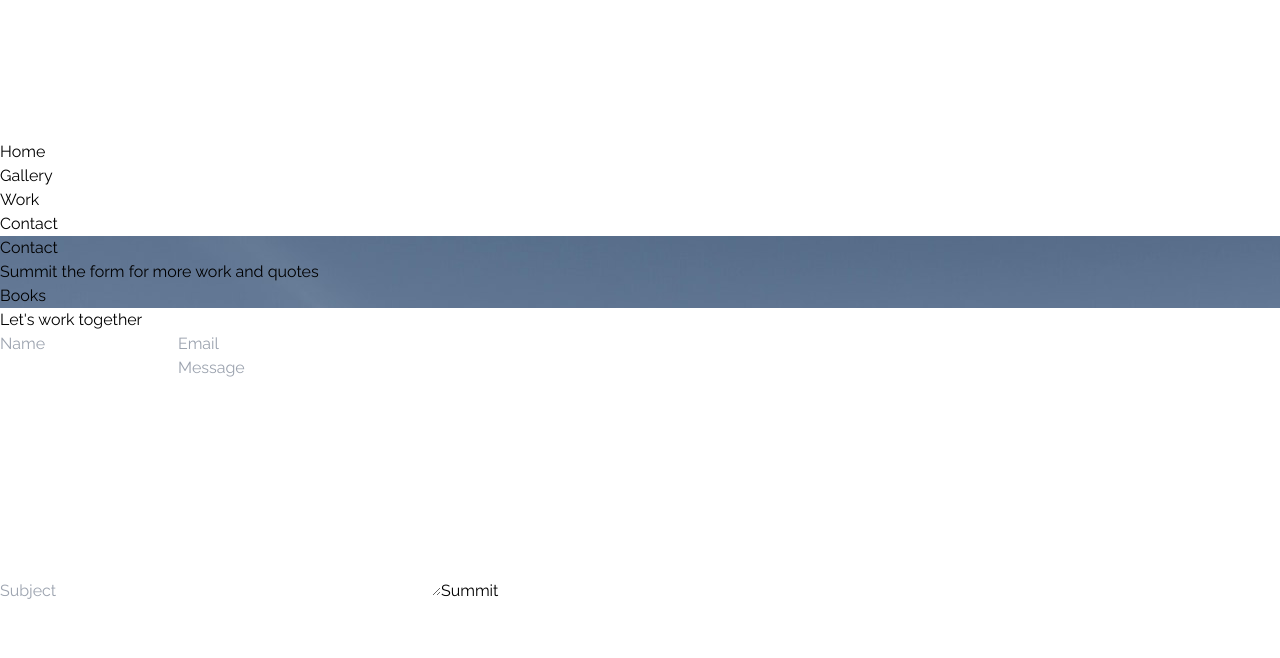
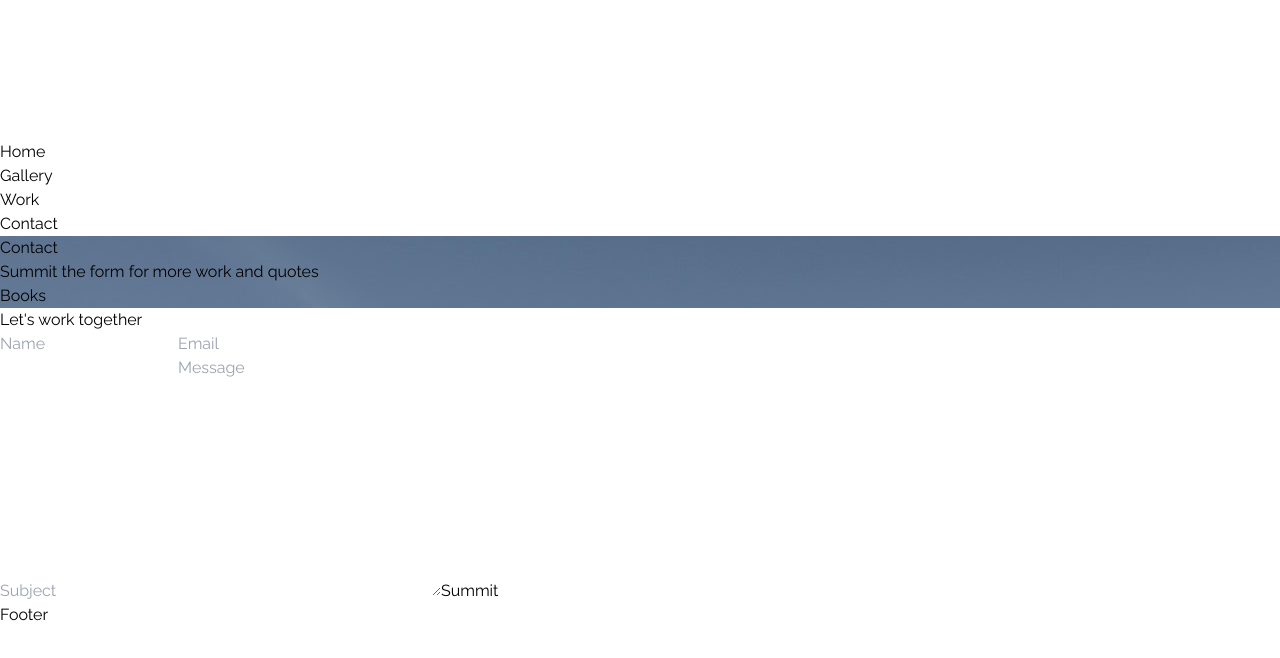
Before and after one commit to domchu/domchu-landing-page, a Next.js app: page /contact in a window 1280 px wide. Shown: the top 658 px of the page. Built offline with nearby package versions, Linux system fonts and the light colour scheme.

Commit message:
created the footer components and passing it to the app.js

```diff
--- /dev/null
+++ b/Components/Footer.js
@@ -0,0 +1,7 @@
+import React from "react";
+
+const Footer = () => {
+  return <div>Footer</div>;
+};
+
+export default Footer;
--- a/pages/_app.js
+++ b/pages/_app.js
@@ -1,3 +1,4 @@
+import Footer from "../Components/Footer";
 import MenuBar from "../Components/MenuBar";
 import "../styles/globals.css";
 
@@ -6,6 +7,7 @@
     <>
       <MenuBar />
       <Component {...pageProps} />
+      <Footer />
     </>
   );
 }
```
